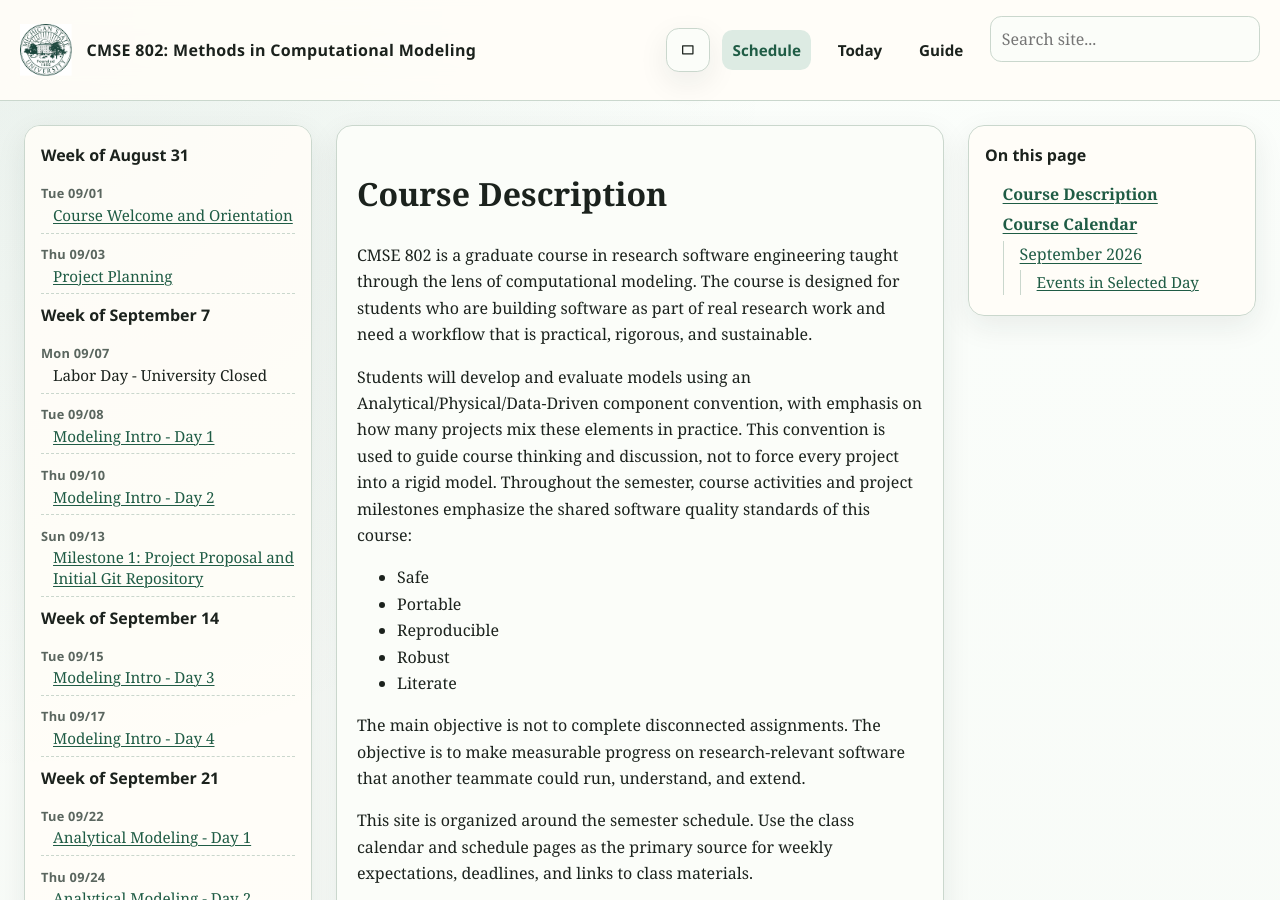
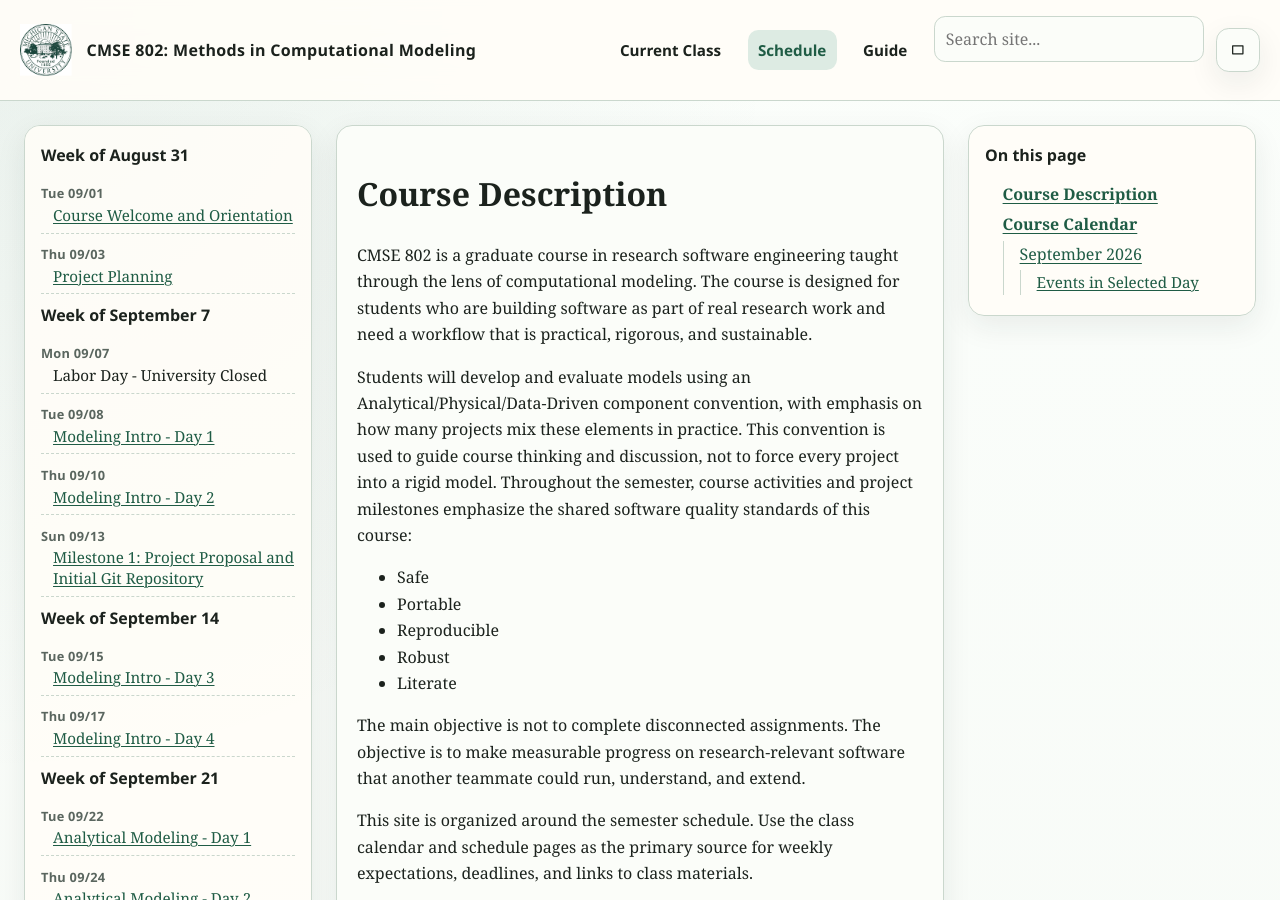
Before and after one commit to msu-cmse-courses/cmse802-FS26, a Jekyll site: the page built from index.md, in a window 1280 px wide and 900 px high. Built offline with Jekyll 4.4.1, drawn with Linux system fonts in a browser that asks for light colours.

Commit message:
Fixing menu layout

```diff
--- a/_layouts/default.html
+++ b/_layouts/default.html
@@ -609,29 +609,18 @@
     </div>
 
     <div class="nav-right">
-      <button class="view-toggle" type="button" aria-label="Toggle wide view" aria-pressed="false" title="Wide view" onclick="toggleWideView(this)">
-        <svg viewBox="0 0 24 24" aria-hidden="true" fill="none" stroke="currentColor" stroke-width="1.7" stroke-linecap="round" stroke-linejoin="round">
-          <rect x="3.5" y="4.5" width="4.5" height="15" rx="1"></rect>
-          <rect x="9.25" y="4.5" width="5.5" height="15" rx="1"></rect>
-          <rect x="16" y="4.5" width="4.5" height="15" rx="1"></rect>
-        </svg>
-      </button>
-      <button class="menu-toggle" type="button" aria-controls="nav-links" aria-expanded="false" onclick="toggleMenu(this)" aria-label="Open navigation" title="Open navigation">
-        <svg viewBox="0 0 24 24" aria-hidden="true" fill="none" stroke-width="1.8" stroke-linecap="round">
-          <path d="M4 7h16M4 12h16M4 17h16"></path>
-        </svg>
-      </button>
-
       <nav id="nav-links" class="nav-links" aria-label="Primary">
         {% assign schedule_items = site.data.schedule | sort: "date" %}
         {% assign today_iso = 'now' | date: '%Y-%m-%d' %}
         {% assign today_target = nil %}
         {% assign next_target = nil %}
+        {% assign last_valid_target = nil %}
         {% assign today_url = nil %}
 
         {% for item in schedule_items %}
           {% assign item_iso = item.date | date: '%Y-%m-%d' %}
           {% if item.url and item.url != "" %}
+            {% assign last_valid_target = item %}
             {% if item_iso == today_iso %}
               {% assign today_target = item %}
               {% break %}
@@ -645,12 +634,14 @@
           {% assign today_url = today_target.url | relative_url | append: '#content' %}
         {% elsif next_target %}
           {% assign today_url = next_target.url | relative_url | append: '#content' %}
+        {% elsif last_valid_target %}
+          {% assign today_url = last_valid_target.url | relative_url | append: '#content' %}
         {% endif %}
 
-        <a href="{{ '/' | relative_url }}" {% if page.layout == "schedule" %}class="active" aria-current="page"{% endif %}>Schedule</a>
         {% if today_url %}
-          <a href="{{ today_url }}">Today</a>
+          <a href="{{ today_url }}" title="Jump to the current or next class session" aria-label="Current Class: jump to the current or next class session">Current Class</a>
         {% endif %}
+        <a href="{{ '/' | relative_url }}" {% if page.layout == "schedule" %}class="active" aria-current="page"{% endif %} title="Browse the full course schedule" aria-label="Browse the full course schedule">Schedule</a>
 
         {% assign guide_root_candidates = site.pages | where: "layout", "guide" | sort: "path" %}
         {% for item in guide_root_candidates %}
@@ -659,18 +650,31 @@
             {% assign folder_name = item.path | split: '/' | first %}
             {% assign folder_path_token = folder_name | append: '/' %}
             {% assign label = folder_name | replace: '-', ' ' | replace: '_', ' ' %}
-            <a href="{{ item.url | relative_url }}" {% if page.path contains folder_path_token %}class="active" aria-current="page"{% endif %}>{{ label }}</a>
+            <a href="{{ item.url | relative_url }}" {% if page.path contains folder_path_token %}class="active" aria-current="page"{% endif %} title="Open the {{ label }} guide" aria-label="Open the {{ label }} guide">{{ label }}</a>
           {% endif %}
         {% endfor %}
         <div class="search-box">
           <form role="search" action="{{ '/search.json' | relative_url }}" onsubmit="return false;">
             <label class="sr-only" for="search-input">Search site</label>
-            <input type="search" id="search-input" placeholder="Search site..." autocomplete="off" spellcheck="false" role="combobox" aria-autocomplete="list" aria-haspopup="listbox" aria-expanded="false" aria-controls="results-container" aria-describedby="search-status">
+            <input type="search" id="search-input" placeholder="Search site..." autocomplete="off" spellcheck="false" role="combobox" aria-autocomplete="list" aria-haspopup="listbox" aria-expanded="false" aria-controls="results-container" aria-describedby="search-status" title="Search the full site" aria-label="Search the full site">
             <div id="search-status" class="search-status" aria-live="polite"></div>
             <ul id="results-container" role="listbox" hidden></ul>
           </form>
         </div>
       </nav>
+
+      <button class="menu-toggle" type="button" aria-controls="nav-links" aria-expanded="false" onclick="toggleMenu(this)" aria-label="Open navigation" title="Open navigation">
+        <svg viewBox="0 0 24 24" aria-hidden="true" fill="none" stroke-width="1.8" stroke-linecap="round">
+          <path d="M4 7h16M4 12h16M4 17h16"></path>
+        </svg>
+      </button>
+      <button class="view-toggle" type="button" aria-label="Toggle wide view" aria-pressed="false" title="Wide view" onclick="toggleWideView(this)">
+        <svg viewBox="0 0 24 24" aria-hidden="true" fill="none" stroke="currentColor" stroke-width="1.7" stroke-linecap="round" stroke-linejoin="round">
+          <rect x="3.5" y="4.5" width="4.5" height="15" rx="1"></rect>
+          <rect x="9.25" y="4.5" width="5.5" height="15" rx="1"></rect>
+          <rect x="16" y="4.5" width="4.5" height="15" rx="1"></rect>
+        </svg>
+      </button>
     </div>
   </header>
 
```
